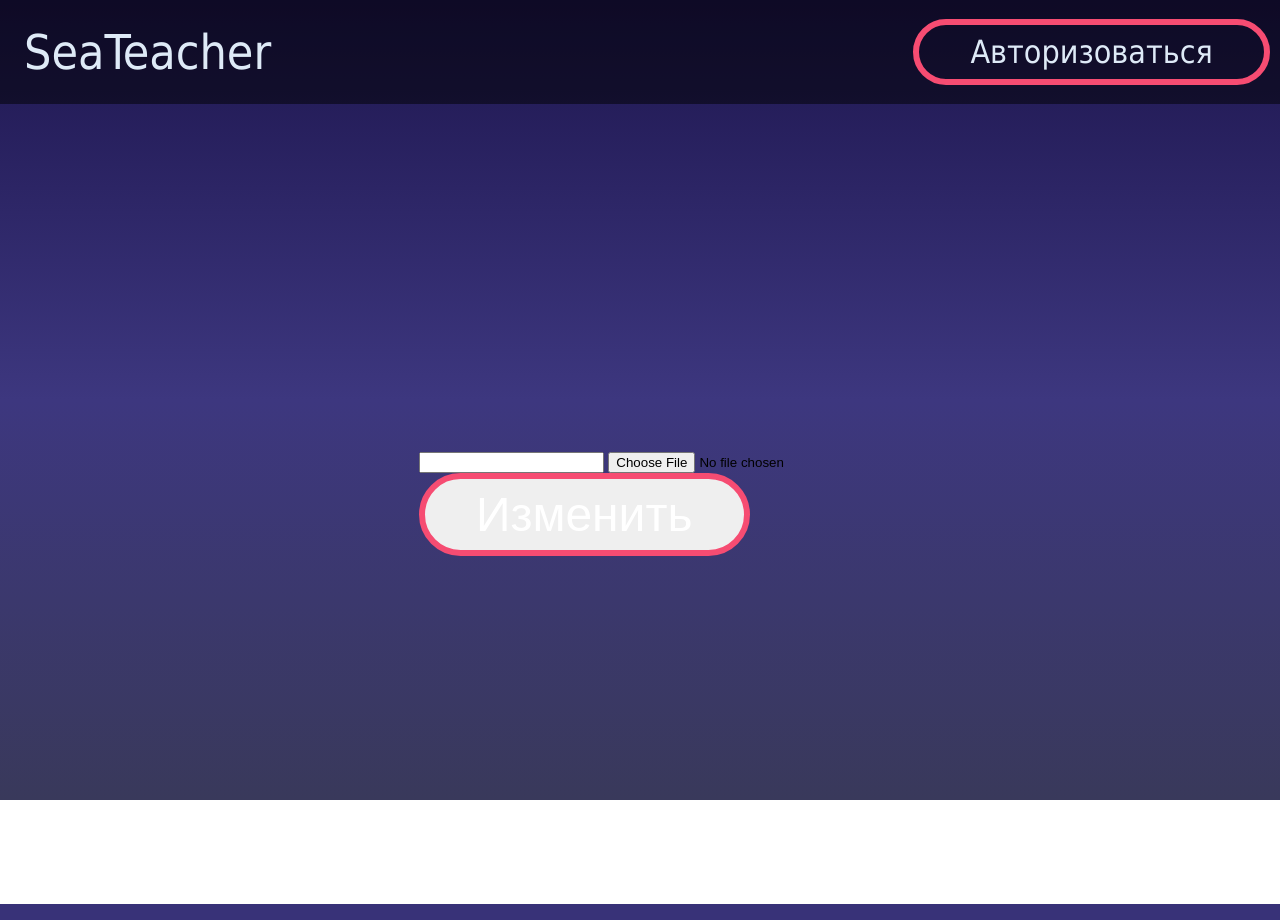
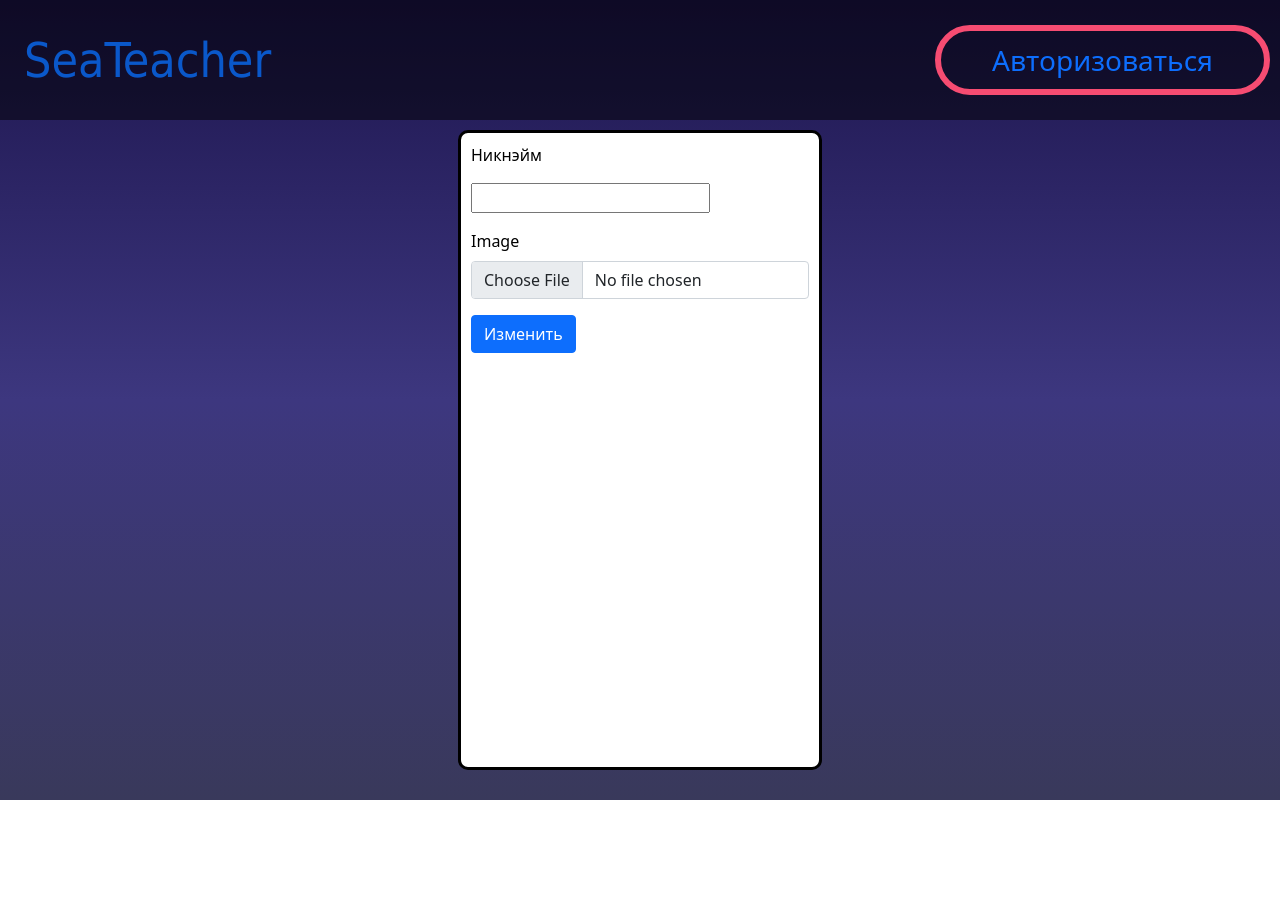
Before and after one commit to colornew/SeaTeacher, a Flask app: page /settings in a window 1280 px wide. Run offline with Flask 2, Linux system fonts and the light colour scheme; parts of the project's set-up code (start-up, migrations or seed data) failed here and were passed over; some libraries are stand-ins or nearby versions.

Commit message:
Create settings forms with bootstrap

```diff
--- a/static/css/settings.css
+++ b/static/css/settings.css
@@ -1,16 +1,17 @@
 main {
+    padding: 10px;
     flex-direction: column;
     display: flex;
     align-items: center;
+    color: black;
 }
 
 .settings {
-    width: 80%;
-    overflow-y: auto;
+    min-height: 80vh;
     display: flex;
-    border: solid #000000 2px;
-    border-radius: 20px;
-    color: var(--main-font);
     flex-direction: column;
-    align-items: center;
+    padding: 10px;
+    border: 3px black solid;
+    border-radius: 10px;
+    background: #ffffff;
 }
--- a/templates/settings.html
+++ b/templates/settings.html
@@ -1,15 +1,24 @@
 {% extends 'base.html' %}
 
 {% block custom %}
-    <link rel="stylesheet" href="{{ url_for('static', filename='css/user.css') }}">
+    <link rel="stylesheet" href="{{ url_for('static', filename='css/settings.css') }}">
+    <link href="https://cdn.jsdelivr.net/npm/bootstrap@5.1.3/dist/css/bootstrap.min.css" rel="stylesheet"
+          integrity="sha384-1BmE4kWBq78iYhFldvKuhfTAU6auU8tT94WrHftjDbrCEXSU1oBoqyl2QvZ6jIW3" crossorigin="anonymous">
 {% endblock %}
 {% block content %}
     <div class="settings">
         <form action="{{ url_for('settings') }}" method="post" novalidate>
             {{ form.csrf_token }}
-            {{ form.username }}
-            {{ form.image }}
-            <button type="submit" class="button">Изменить</button>
+            <div class="block-form">
+                <p>{{ form.username.label }}</p>
+                <p>{{ form.username(class_="answer-form") }}</p>
+            </div>
+            <div class="mb-3">
+                <label for="formFile" class="form-label">{{ form.image.label }}</label>
+                {{ form.image(class_='form-control') }}
+            </div>
+
+            <button type="submit" class="btn btn-primary">Изменить</button>
         </form>
     </div>
 {% endblock %}
```
